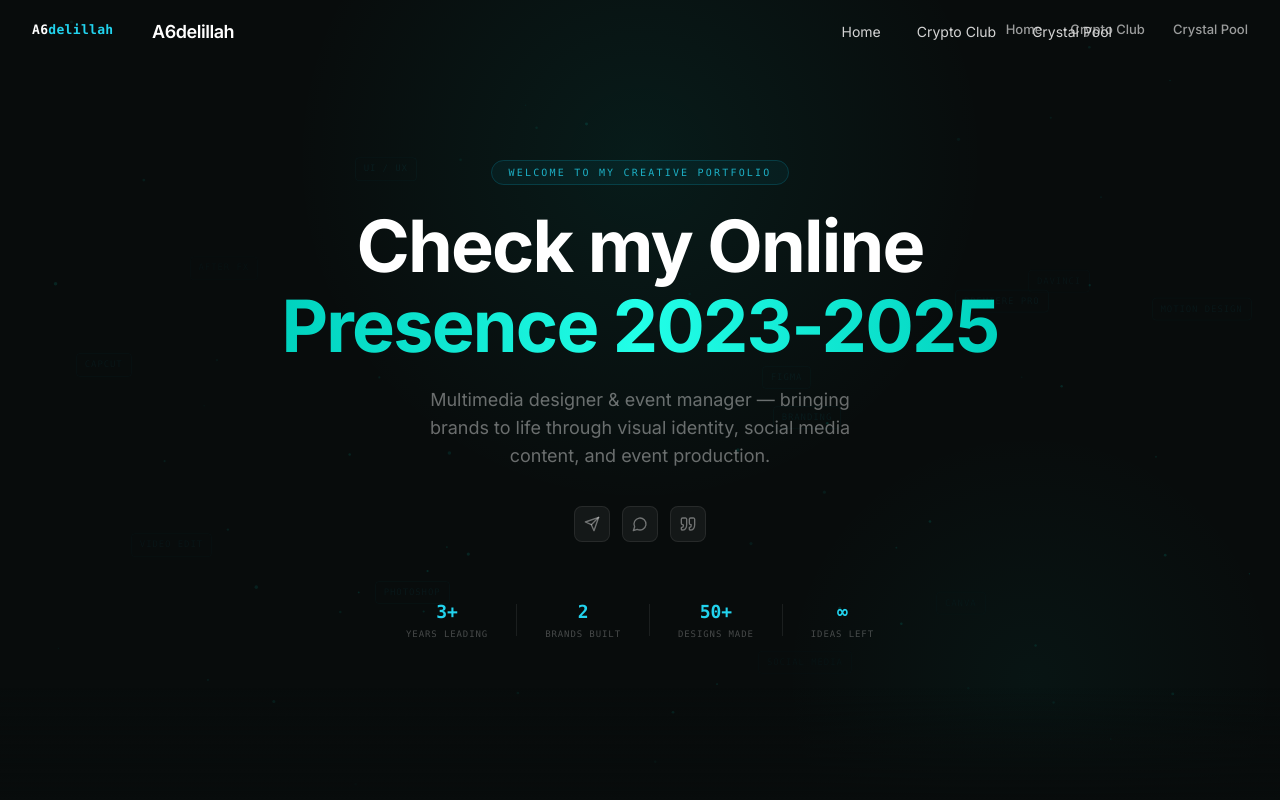
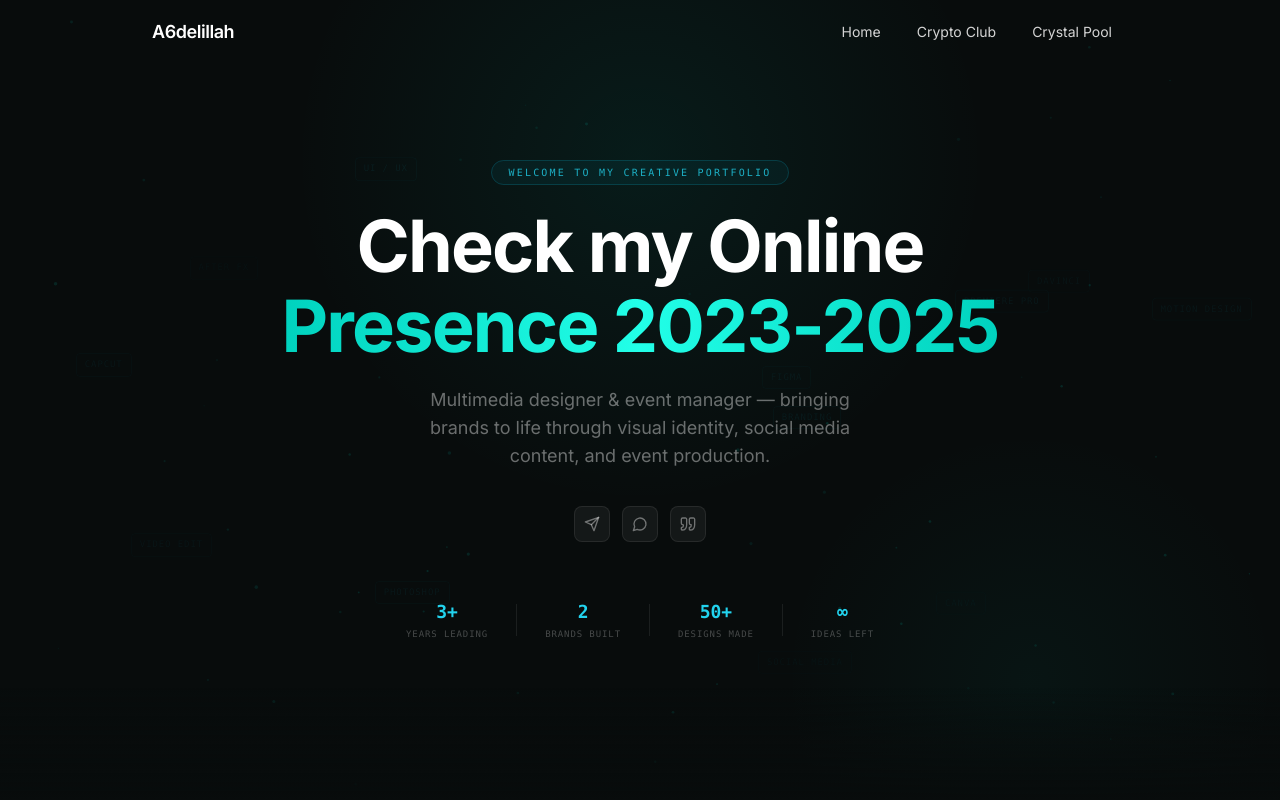
Before and after one commit to abdelillahmir/Portfolio, a React (Vite) app: page / in a window 1280 px wide. Shown: the top 800 px of the page. Built offline with nearby package versions, Linux system fonts and the light colour scheme.

Commit message:
Fixed the nav bar problem

```diff
--- a/src/components/Hero.tsx
+++ b/src/components/Hero.tsx
@@ -244,33 +244,6 @@ export default function Hero() {
           />
         )}
 
-        {/* ── NAV ── */}
-        <nav className="absolute top-0 left-0 right-0 z-20 flex items-center justify-between px-8 py-5">
-          {/* Brand — glitch on hover */}
-          <span
-            className="relative cursor-default select-none font-mono text-[13px] font-bold tracking-wide text-white"
-          >
-            <span
-              className="relative"
-              onMouseEnter={(e) => {
-                e.currentTarget.style.animation = "glitch 0.4s steps(1) forwards";
-              }}
-              onMouseLeave={(e) => {
-                e.currentTarget.style.animation = "";
-              }}
-            >
-              A6<span className="text-cyan-400">delillah</span>
-            </span>
-          </span>
-          <div className="flex gap-7">
-            {["Home", "Crypto Club", "Crystal Pool"].map((l) => (
-              <a key={l} href="#" className="text-[13px] font-medium text-white/60 transition hover:text-white">
-                {l}
-              </a>
-            ))}
-          </div>
-        </nav>
-
         {/* ── HERO CONTENT ── */}
         <div className="relative z-10 flex min-h-screen flex-col items-center justify-center px-6 text-center">
 
```
